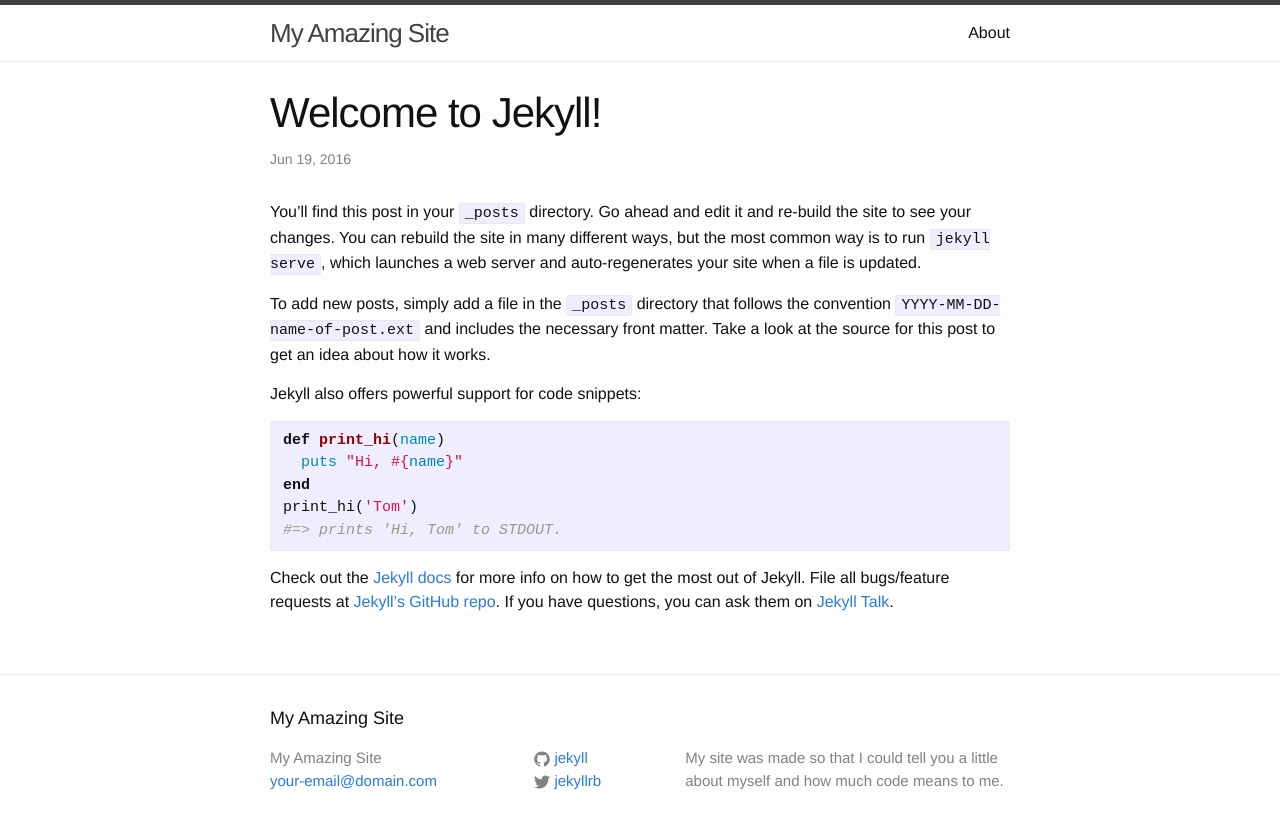
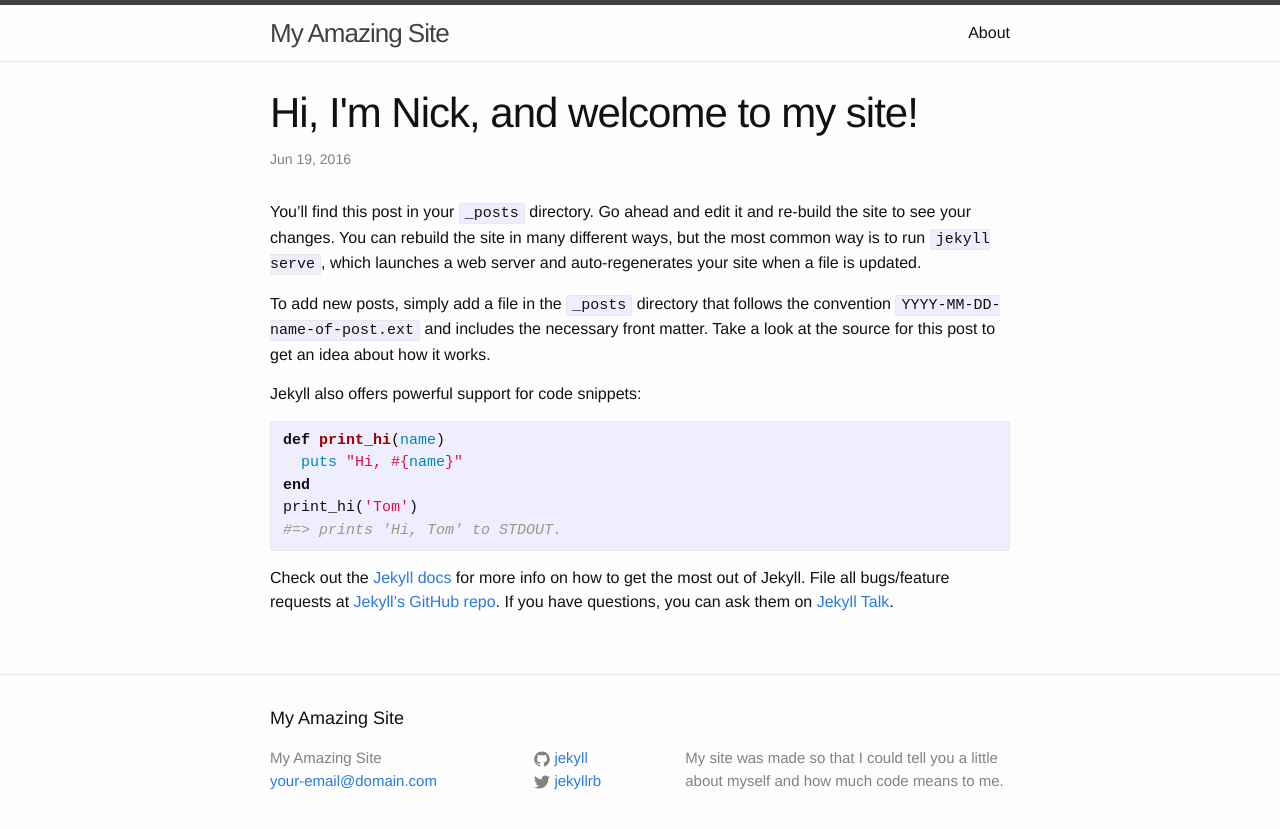
Before and after one commit to me16/me16.github.io, a Jekyll site: the page built from _posts/2016-06-19-welcome-to-jekyll.markdown, in a window 1280 px wide. Shown: the top 829 px of the page. Built offline with Jekyll 4.4.1, drawn with Linux system fonts in a browser that asks for light colours.

Commit message:
Update 2016-06-19-welcome-to-jekyll.markdown

```diff
--- a/_posts/2016-06-19-welcome-to-jekyll.markdown
+++ b/_posts/2016-06-19-welcome-to-jekyll.markdown
@@ -1,6 +1,6 @@
 ---
 layout: post
-title:  "Welcome to Jekyll!"
+title:  "Hi, I'm Nick, and welcome to my site!"
 date:   2016-06-19 15:25:54 -0400
 categories: jekyll update
 ---
```
